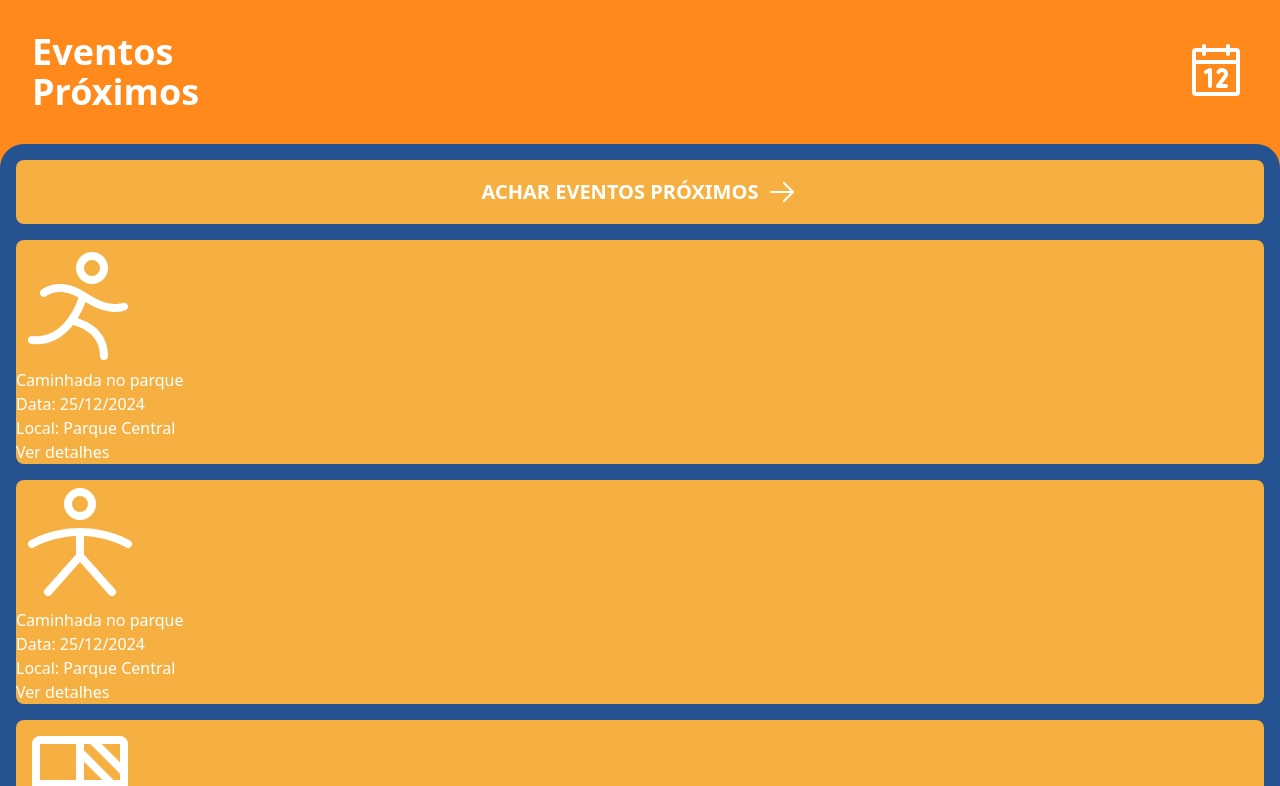
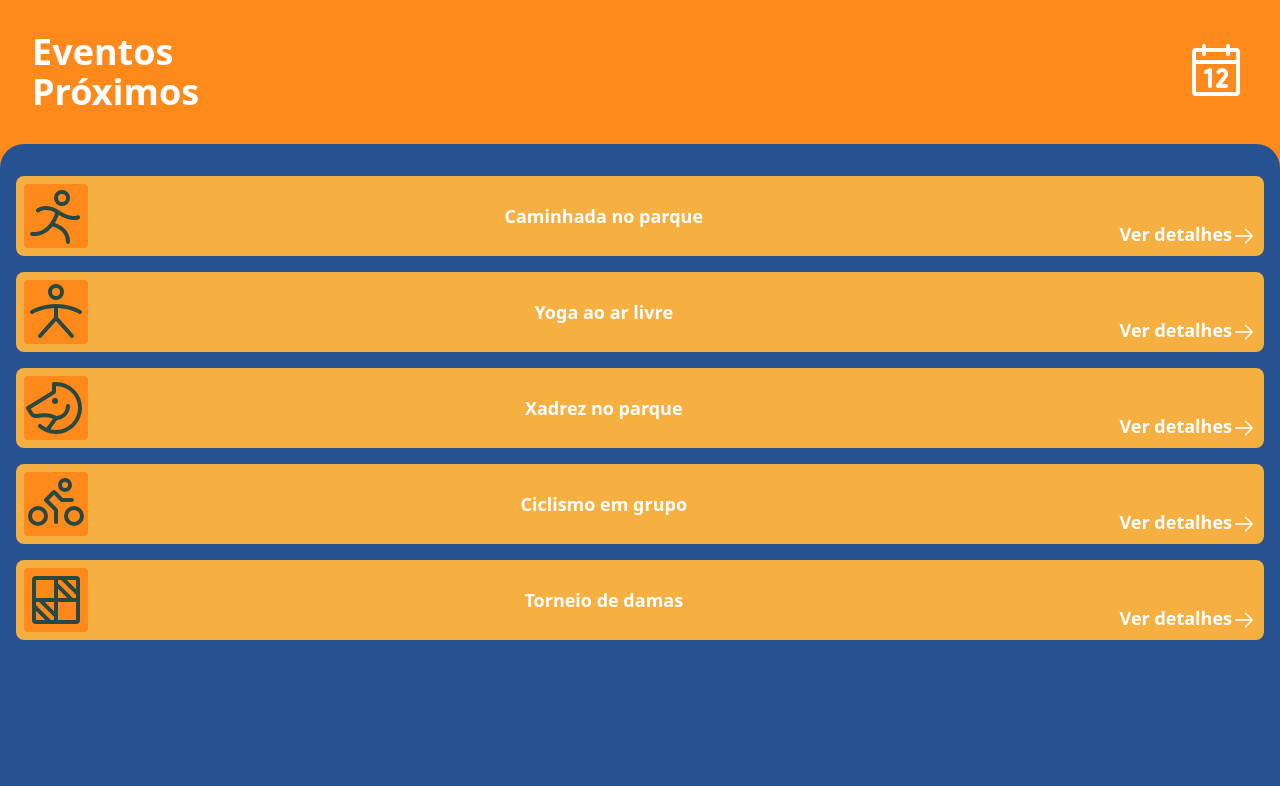
Before and after one commit to MarcosVOS/inclusive_city_hub_frontend, a Next.js app: page /events in a window 1280 px wide. Shown: the top 786 px of the page. Built offline with nearby package versions, Linux system fonts and the light colour scheme.

Commit message:
feat: create events screen

```diff
--- a/src/app/events/page.tsx
+++ b/src/app/events/page.tsx
@@ -4,11 +4,58 @@ import {
   ArrowRightIcon,
   CalendarIcon,
   CheckerboardIcon,
+  HorseIcon,
+  PersonSimpleBikeIcon,
   PersonSimpleIcon,
   PersonSimpleRunIcon,
 } from "@phosphor-icons/react";
 import Image from "next/image";
 import Link from "next/link";
+
+const events = [
+  {
+    title: "Caminhada no parque",
+    emoji: (
+      <PersonSimpleRunIcon
+        className="text-[#274941] bg-[#FF891A] rounded"
+        size={64}
+      />
+    ),
+  },
+  {
+    title: "Yoga ao ar livre",
+    emoji: (
+      <PersonSimpleIcon
+        className="text-[#274941] bg-[#FF891A] rounded"
+        size={64}
+      />
+    ),
+  },
+  {
+    title: "Xadrez no parque",
+    emoji: (
+      <HorseIcon className="text-[#274941] bg-[#FF891A] rounded" size={64} />
+    ),
+  },
+  {
+    title: "Ciclismo em grupo",
+    emoji: (
+      <PersonSimpleBikeIcon
+        className="text-[#274941] bg-[#FF891A] rounded"
+        size={64}
+      />
+    ),
+  },
+  {
+    title: "Torneio de damas",
+    emoji: (
+      <CheckerboardIcon
+        className="text-[#274941] bg-[#FF891A] rounded"
+        size={64}
+      />
+    ),
+  },
+];
 
 export default function EventsPage() {
   return (
@@ -23,33 +70,24 @@ export default function EventsPage() {
       </header>
 
       <div className="bg-[#255391] w-full flex-grow rounded-t-3xl p-4 ">
-        <button className="flex text-white justify-center items-center gap-2 mb-4 p-4 bg-[#F5B041] rounded-lg w-full text-xl uppercase font-black  ">
+        {/* <button className="flex text-white justify-center items-center gap-2 mb-4 p-4 bg-[#F5B041] rounded-lg w-full text-xl uppercase font-black  ">
           Achar eventos próximos
           <ArrowRightIcon className="text-white" size={32} />
-        </button>
-        <div className="bg-[#F5B041] rounded-lg mt-4 text-white">
-          <PersonSimpleRunIcon className="text-white" size={128} />
-          <h3>Caminhada no parque</h3>
-          <p>Data: 25/12/2024</p>
-          <p>Local: Parque Central</p>
-          <Link href="#">Ver detalhes</Link>
-        </div>
+        </button> */}
 
-        <div className="bg-[#F5B041] rounded-lg mt-4 text-white">
-          <PersonSimpleIcon className="text-white" size={128} />
-          <h3>Caminhada no parque</h3>
-          <p>Data: 25/12/2024</p>
-          <p>Local: Parque Central</p>
-          <Link href="#">Ver detalhes</Link>
-        </div>
-
-        <div className="bg-[#F5B041] rounded-lg mt-4 text-white">
-          <CheckerboardIcon className="text-white" size={128} />
-          <h3>Caminhada no parque</h3>
-          <p>Data: 25/12/2024</p>
-          <p>Local: Parque Central</p>
-          <Link href="#">Ver detalhes</Link>
-        </div>
+        {events.map((event, index) => (
+          <div
+            key={index}
+            className="bg-[#F5B041] rounded-lg mt-4 text-white flex content-between w-full p-2 justify-between text-lg font-black"
+          >
+            {event.emoji}
+            <h3 className="flex items-center">{event.title}</h3>
+            <Link className="flex items-end" href="#">
+              Ver detalhes
+              <ArrowRightIcon className="text-white" size={24} />
+            </Link>
+          </div>
+        ))}
       </div>
     </main>
   );
```
